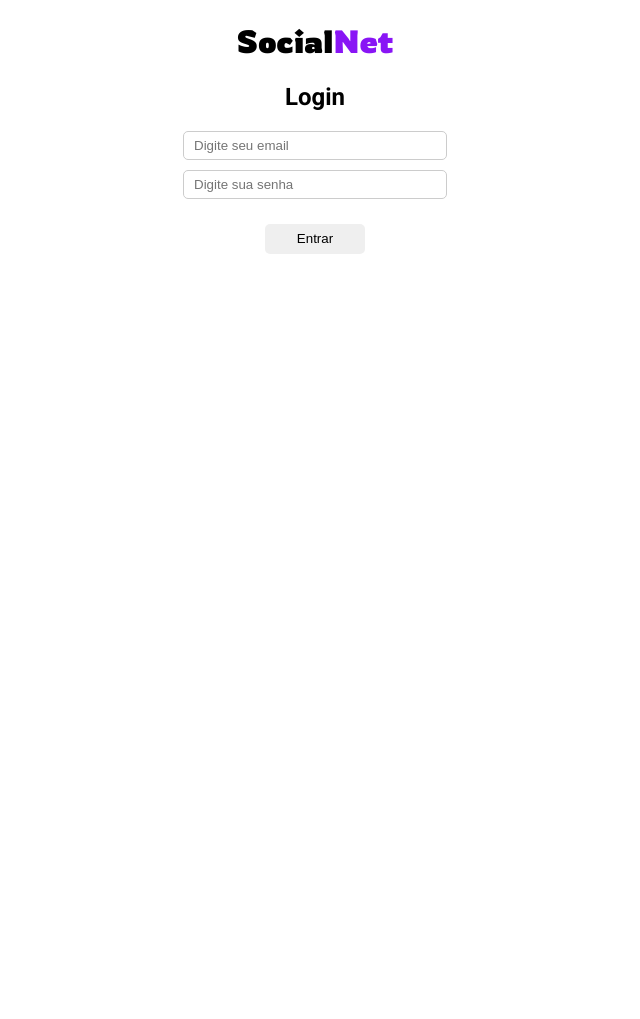
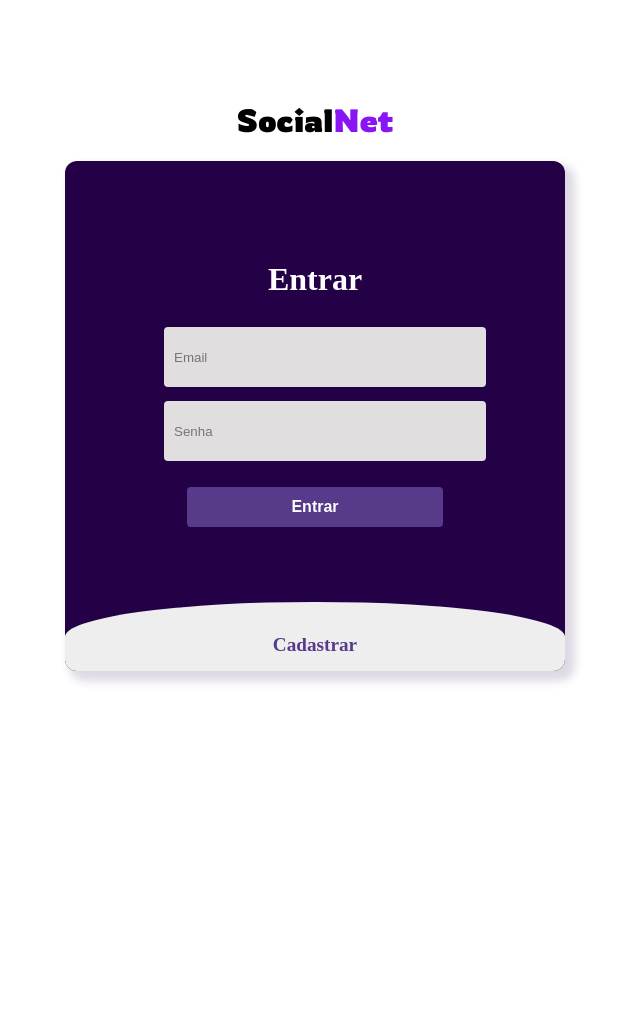
Before and after one commit to FelipeRVNK/RedeSocial, a PHP site: page /login.php in a window 1280 px wide. Shown: the top 1019 px of the page, without its empty margins (325-965 px from the left). Run offline with PHP 8.4, Linux system fonts and the light colour scheme.

Commit message:
Atualizacao do login/cadastro

```diff
--- a/db.php
+++ b/db.php
@@ -1,5 +1,5 @@
 <?php
-    $banco = new mysqli("localhost", "root", "", "redesocial");
+    $banco = new mysqli("localhost:3307", "root", "", "redesocial");
 
     if($banco -> error){
         die("falha ao conectar");
@@ -7,12 +7,15 @@
 ?>
 <!DOCTYPE html>
 <html lang="en">
+
 <head>
     <meta charset="UTF-8">
     <meta name="viewport" content="width=device-width, initial-scale=1.0">
     <title>redesocial</title>
 </head>
+
 <body>
 
 </body>
+
 </html>
--- /dev/null
+++ b/login.css
@@ -0,0 +1,117 @@
+@import url('https://fonts.googleapis.com/css2?family=Rowdies:wght@300;400;700&display=swap');
+@import url('https://fonts.googleapis.com/css2?family=Roboto:ital,wght@0,100;0,300;0,400;0,500;0,700;0,900;1,100;1,300;1,400;1,500;1,700;1,900&display=swap');
+
+.logo {
+    text-align: center;
+    margin-top: 100px;
+    font-family: "Rowdies", sans-serif;
+    display: flex;
+    justify-content: center;
+}
+
+span{
+    color: rgb(137, 21, 245);
+}
+
+.main {
+  position: relative;
+  display: flex;
+  flex-direction: column;
+  background-color: #240046;
+  max-height: 510px;
+  max-width: 500px;
+  overflow: hidden;
+  border-radius: 12px;
+  box-shadow: 7px 7px 10px 3px #24004628;
+  margin: 0 auto;
+}
+
+.form {
+  display: flex;
+  flex-direction: column;
+  gap: 14px;
+  padding: 24px;
+}
+
+/*checkbox to switch from sign up to login*/
+#chk {
+  display: none;
+}
+
+/*Login*/
+.login {
+  position: relative;
+  width: 350px;
+  height: 100%;
+  margin: 0 auto;
+}
+
+.login label {
+  margin: 25% 0 5%;
+}
+
+label {
+  color: #fff;
+  font-size: 2rem;
+  justify-content: center;
+  display: flex;
+  font-weight: bold;
+  cursor: pointer;
+  transition: .5s ease-in-out;
+}
+
+.input {
+  width: 100%;
+  height: 40px;
+  background: #e0dede;
+  padding: 10px;
+  border: none;
+  outline: none;
+  border-radius: 4px;
+}
+
+/*Register*/
+.register {
+  background: #eee;
+  border-radius: 60% / 10%;
+  transform: translateY(5%);
+  transition: .8s ease-in-out;
+}
+
+.register label {
+  color: #573b8a;
+  transform: scale(.6);
+}
+
+#chk:checked ~ .register {
+  transform: translateY(-60%);
+}
+
+#chk:checked ~ .register label {
+  transform: scale(1);
+  margin: 5% 0 5%;
+}
+
+#chk:checked ~ .login label {
+  transform: scale(.6);
+  margin: 5% 0 5%;
+}
+
+/*Button*/
+input[type="submit"] {
+    width: 85%;
+    height: 40px;
+    margin: 12px auto 10%;
+    color: #fff;
+    background: #573b8a;
+    font-size: 1rem;
+    font-weight: bold;
+    border: none;
+    border-radius: 4px;
+    cursor: pointer;
+    transition: .2s ease-in;
+  }
+
+  input[type="submit"]:hover {
+    background-color: #6d44b8;
+  }
--- a/login.php
+++ b/login.php
@@ -13,7 +13,7 @@
             $senha = $banco->real_escape_string($_POST['senha']);
 
             $sql_code = "SELECT * FROM usuarios WHERE email = '$email' AND senha = '$senha'";
-            $sql_query = $banco->query($sql_code) or die("falha na execuçaõ do codigo");
+            $sql_query = $banco->query($sql_code) or die("falha na execução do codigo");
 
             $quant = $sql_query->num_rows;
 
@@ -25,7 +25,7 @@
                 }
 
                 $_SESSION['id'] = $usuario['id'];
-                $_SESSION['name'] = $usuario['name'];
+                $_SESSION['usuario'] = $usuario['usuario'];
 
                 header(("Location: painel.php"));
 
@@ -37,23 +37,74 @@
 
         }
     }
+
+    if (isset ($_POST['criar'])){
+        $usuario = $_POST['usuario'];
+        $email = $_POST['email'];
+        $senha = $_POST['senha'];
+
+        $validacao_email = $banco -> query("SELECT email FROM usuarios WHERE email='$email'") or die("falha na execução do codigo");
+        $fazer_validacao_email = mysqli_num_rows($validacao_email);
+        $validacao_usuario = $banco -> query("SELECT usuario FROM usuarios WHERE usuario='$usuario'") or die("falha na execução do codigo");
+        $fazer_validacao_usuario = mysqli_num_rows($validacao_usuario);
+        if($fazer_validacao_usuario >=1 or empty($usuario)){
+            echo'<h3>Este usuario já está sendo utilizado ou está vazio</h3>';
+        }
+        elseif ($fazer_validacao_email >= 1 or strlen($email)<0) {
+            echo '<h3>Este email já está sendo utilizado ou está vazio</h3>';
+        }
+        else{
+            $query = "INSERT INTO `usuarios` (`id`, `usuario`, `email`, `senha`) VALUES (NULL, '$usuario', '$email', '$senha')";
+            $data = $banco -> query($query) or die ("falha na execução do codigo");
+            if($data){
+                if(!isset($_SESSION)){
+                    session_start();
+                }
+                echo "<h2>Conta criada com sucesso!</h2>";
+            }
+            else{
+                echo'<h3>Erro ao registrar</h3>';
+            }
+        }
+    }
 ?>
 
 <!DOCTYPE html>
 <html lang="en">
+
 <head>
     <meta charset="UTF-8">
     <meta name="viewport" content="width=device-width, initial-scale=1.0">
-    <link rel="stylesheet" href="style.css">
+    <link rel="stylesheet" href="login.css">
     <title>Login rede</title>
 </head>
+
 <body>
-    <h1>Social <span>Net</span></h1>
-    <h2>Login</h2>
-    <form action="" method="POST">
-        <input type="email" name="email" id="email" placeholder="Digite seu email"><br>
-        <input type="password" name="senha" id="senha" placeholder="Digite sua senha"><br>
-        <input type="submit" value="Entrar" name="entrar">
-    </form>
+    <h1 class="logo">Social <span>Net</span></h1>
+    <div class="main">
+        <input type="checkbox" id="chk" aria-hidden="true">
+
+        <div class="login">
+            <form class="form" method="POST">
+                <label for="chk" aria-hidden="true">Entrar</label>
+                <input class="input" type="email" name="email" placeholder="Email" required="">
+                <input class="input" type="password" name="senha" placeholder="Senha" required="">
+                <input type="submit" value="Entrar" name="entrar">
+            </form>
+        </div>
+
+        <div class="register">
+            <form class="form" method="POST">
+                <label for="chk" aria-hidden="true">Cadastrar</label>
+                <input class="input" type="text" name="usuario" placeholder="Usuario" required="">
+                <input class="input" type="email" name="email" placeholder="Email" required="">
+                <input class="input" type="password" name="senha" placeholder="Senha" required="">
+                <input type="submit" value="Criar conta" name="criar">
+            </form>
+        </div>
+    </div>
+
+
 </body>
+
 </html>
--- a/style.css
+++ /dev/null
@@ -1,48 +0,0 @@
-@import url('https://fonts.googleapis.com/css2?family=Rowdies:wght@300;400;700&display=swap');
-@import url('https://fonts.googleapis.com/css2?family=Roboto:ital,wght@0,100;0,300;0,400;0,500;0,700;0,900;1,100;1,300;1,400;1,500;1,700;1,900&display=swap');
-
-h1{
-    font-family: "Rowdies", sans-serif;
-    display: flex;
-    justify-content: center;
-
-}
-form{
-    text-align: center;
-    margin-top: 20px;
-}
-span{
-    color: rgb(137, 21, 245);
-}
-input[type="email"]{
-    border-radius: 5px;
-    border: 1px solid #ccc;
-    width: 250px;
-    height: 25px;
-    padding-left: 10px;
-}
-input[type="password"]{
-    border-radius: 5px;
-    border: 1px solid #ccc;
-    width: 250px;
-    height: 25px;
-    padding-left: 10px;
-    margin-top: 10px;
-}
-input[type="submit"]{
-    border: none;
-    border-radius: 5px;
-    width: 100px;
-    height: 30px;
-    margin-top: 25px;
-}
-input[type="submit"]:hover{
-    background-color: rgb(137, 21, 245);
-    color: white;
-    cursor: pointer;
-}
-h2{
-    font-family: "Roboto", sans-serif;
-    text-align: center;
-    margin-top: 20px
-}
```
Also changed, not shown: painel.php (+35 -9 lines), perfil.php (added, +60 -0 lines).
